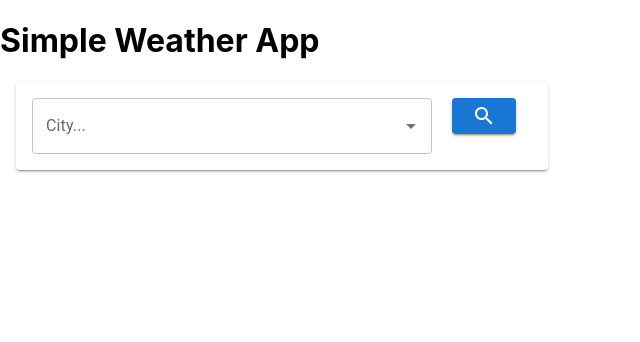
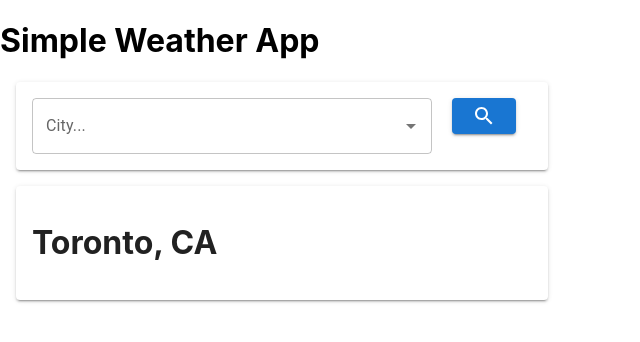
Before and after one commit to js-chun/simple-weather-app, a React (Create React App) app: page / in a window 1280 px wide. Shown: the top 342 px of the page, without its empty margins (0-640 px from the left). Built offline with nearby package versions, Linux system fonts and the light colour scheme; no server answers.

Commit message:
added WeatherData component

```diff
--- a/src/App.js
+++ b/src/App.js
@@ -1,5 +1,6 @@
 import { useState } from "react"
 import CitySearch from "./CitySearch"
+import WeatherData from "./WeatherData"
 
 const defaultCity = {
 	name: "Toronto",
@@ -19,6 +20,7 @@ function App() {
 		<div className="App">
 			<h1>Simple Weather App</h1>
 			<CitySearch handleSubmit={handleSubmit} />
+			{city && <WeatherData city={city} />}
 		</div>
 	)
 }
--- /dev/null
+++ b/src/WeatherData.js
@@ -0,0 +1,41 @@
+import React, { useEffect, useState } from "react"
+import axios from "axios"
+import Paper from "@mui/material/Paper"
+
+export default function WeatherData(props) {
+	const { city } = props
+	const [weather, setWeather] = useState("")
+	useEffect(() => {
+		async function getWeather() {
+			const result = await axios.get(
+				`https://api.openweathermap.org/data/2.5/weather?lat=${city.latitude}&lon=${city.longitude}&appid=${process.env.REACT_APP_WEATHER_KEY}`
+			)
+			setWeather(result.data)
+		}
+		getWeather()
+	}, [])
+	return (
+		<Paper
+			elevation={2}
+			sx={{ margin: "1rem", padding: "1rem", width: "500px" }}>
+			<h1>
+				{city.name}, {city.country}
+			</h1>
+			{weather && (
+				<>
+					<h3>
+						{weather.weather[0].main} - {weather.weather[0].description}
+					</h3>
+					<h5>Main Temp: {weather.main.temp}</h5>
+					<h5>Feels Like: {weather.main.feels_like}</h5>
+					<h5>Min: {weather.main.temp_min}</h5>
+					<h5>Max: {weather.main.temp_max}</h5>
+					<h5>Humidity: {weather.main.temp_max}</h5>
+
+					<h5>wind speed: {weather.wind.speed}</h5>
+					<h5>wind deg: {weather.wind.deg}</h5>
+				</>
+			)}
+		</Paper>
+	)
+}
```
Also changed, not shown: src/logo.svg (deleted).
